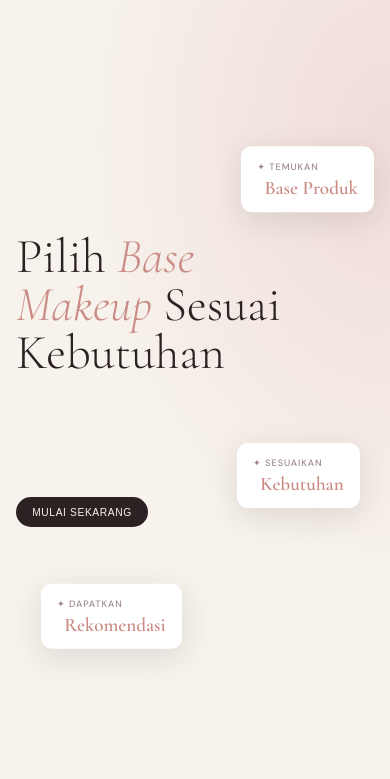
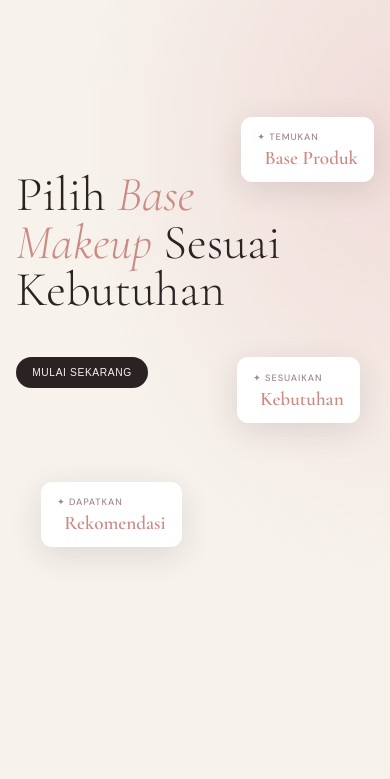
Before and after one commit to jihanagfria/Web_Rekomendasi, a Flask app: page / in a window 390 px wide. Shown: the part 65-844 px from the top of the page. Run offline with Flask 3, Linux system fonts and the light colour scheme.

Commit message:
Update style.css

```diff
--- a/frontend/static/style.css
+++ b/frontend/static/style.css
@@ -573,7 +573,7 @@ body {
   }
   .app-view-home .hero-title {
     position: absolute;
-    top: 30%;
+    top: 22%;
     left: 1rem;
     right: 1rem;
     z-index: 2;
@@ -602,11 +602,12 @@ body {
     min-width: 0;
     padding: .85rem 1rem;
     border-radius: 11px;
+    animation: none;
   }
   .app-view-home .btn-primary-mobile {
     display: inline-block;
     position: absolute;
-    top: 64%;
+    top: 46%;
     left: 0;
     margin: 0;
     min-width: 132px;
@@ -616,9 +617,9 @@ body {
   }
   .app-view-home .hc-label { font-size: .58rem; }
   .app-view-home .hc-step { font-size: 1.2rem; }
-  .app-view-home .hc1 { top: 20%; right: 0; left: auto; }
-  .app-view-home .hc2 { top: 57%; right: 4%; left: auto; }
-  .app-view-home .hc3 { top: 76%; left: 7%; }
+  .app-view-home .hc1 { top: 15%; right: 0; left: auto; }
+  .app-view-home .hc2 { top: 46%; right: 4%; left: auto; }
+  .app-view-home .hc3 { top: 62%; left: 7%; }
 }
 /* Utility: visibility is controlled by JavaScript without inline styles. */
 .is-hidden {
```
